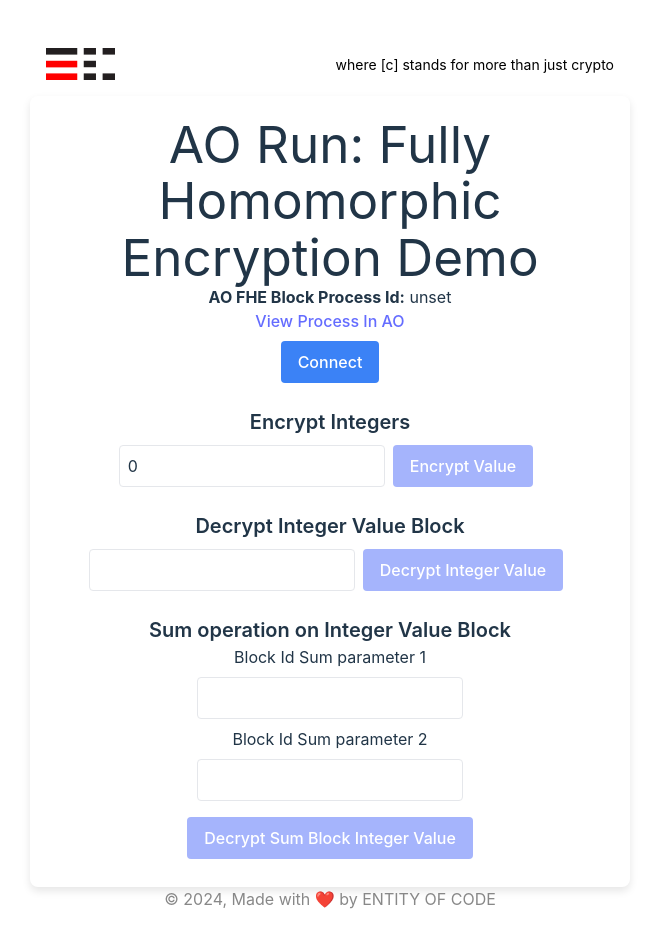
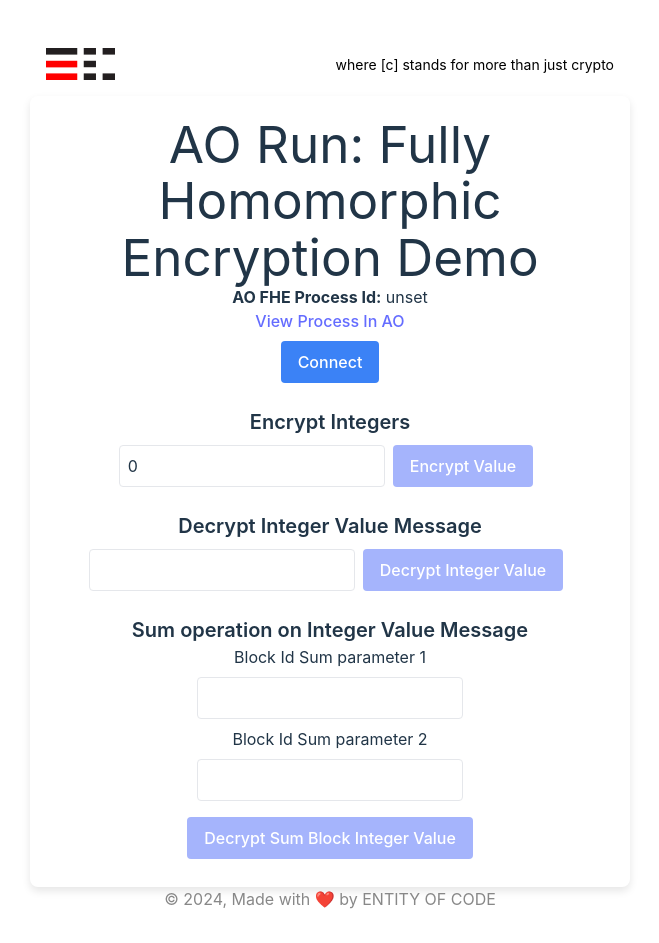
Before and after one commit to EntityOfCode/eoc-fhe-page, a React (Vite) app: page / in a window 1280 px wide. Shown: the whole page, without its empty margins (310-969 px from the left). Built offline with nearby package versions, Linux system fonts and the light colour scheme; no server answers.

Commit message:
update terminology in FHE demo: replace 'Block' with 'Message' for clarity

```diff
--- a/src/FheDemo.tsx
+++ b/src/FheDemo.tsx
@@ -264,7 +264,7 @@ const FheDemo: React.FC = () => {
                 <>
                     <h1>AO Run: Fully Homomorphic Encryption Demo</h1>
                     <div>
-                    <p><b>AO FHE Block Process Id:</b> {import.meta.env.VITE_APP_AO_FHE_PROCESS_ID}</p>
+                    <p><b>AO FHE Process Id:</b> {import.meta.env.VITE_APP_AO_FHE_PROCESS_ID}</p>
                     <a target='_blank' rel="norefferer" href={'https://www.ao.link/#/entity/' + import.meta.env.VITE_APP_AO_FHE_PROCESS_ID}>View Process In AO</a>
                     </div>
                     <button onClick={toggleConnection} className={styles.button}>
@@ -287,12 +287,12 @@ const FheDemo: React.FC = () => {
                         >
                             Encrypt Value
                         </button>
-                        {encryptIntegerValueBlockId && <p>Encrypted Value: Generated Block Id {encryptIntegerValueBlockId}</p>}
+                        {encryptIntegerValueBlockId && <p>Encrypted Value: Generated Message Id {encryptIntegerValueBlockId}</p>}
                         {encryptIntegerValueBlockId && <a target='_blank' rel="norefferer" href={'https://www.ao.link/#/message/' + encryptIntegerValueBlockId}>View Encrypted Data</a>}
                         {executionTimes['encryptInteger'] && <p>Time: {executionTimes['encryptInteger']}</p>}
                     </div>
                     <div>
-                        <h2 className={styles.heading}>Decrypt Integer Value Block</h2>
+                        <h2 className={styles.heading}>Decrypt Integer Value Message</h2>
                         <input
                             type="text"
                             value={encryptIntegerValueBlockId}
@@ -310,7 +310,7 @@ const FheDemo: React.FC = () => {
                         {executionTimes['decryptIntegerValue'] && <p>Time: {executionTimes['decryptIntegerValue']}</p>}
                         </div>
                         <div>
-                        <h2 className={styles.heading}>Sum operation on Integer Value Block</h2>
+                        <h2 className={styles.heading}>Sum operation on Integer Value Message</h2>
                         <p>Block Id Sum parameter 1</p>
                         <input
                             type="text"
```
Also changed, not shown: src/FheDemo_js.tsx (renamed from src/FheDemo__.tsx).
